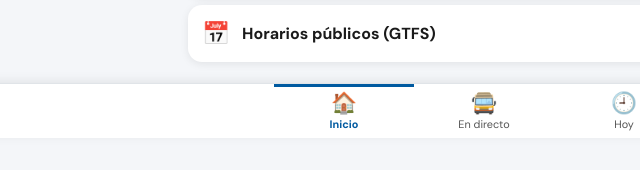
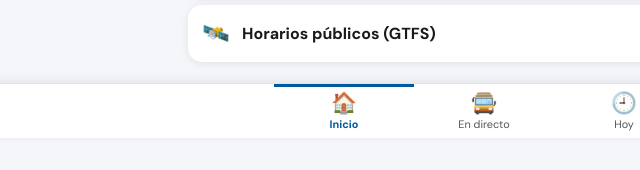
Before and after one commit to conductor130-maker/auvasa-app, a plain HTML site: page index.html in a window 1280 px wide. Shown: the part 662-832 px from the top of the page, 16-656 px from the left. Drawn offline with Linux system fonts and the light colour scheme.

Commit message:
index.html

```diff
--- a/index.html
+++ b/index.html
@@ -48,7 +48,7 @@
     <div class="lista-info">
       <button onclick="mostrarLineas('manual')"><span>📖</span>Manuales y normativa</button>
       <button onclick="irA('pantalla-archivos')"><span>📁</span>Archivos</button>
-      <button onclick="irA('pantalla-gtfs')"><span>📅</span>Horarios públicos (GTFS)</button>
+      <button onclick="irA('pantalla-gtfs')"><span>🛰️</span>Horarios públicos (GTFS)</button>
     </div>
   </section>
 
```
